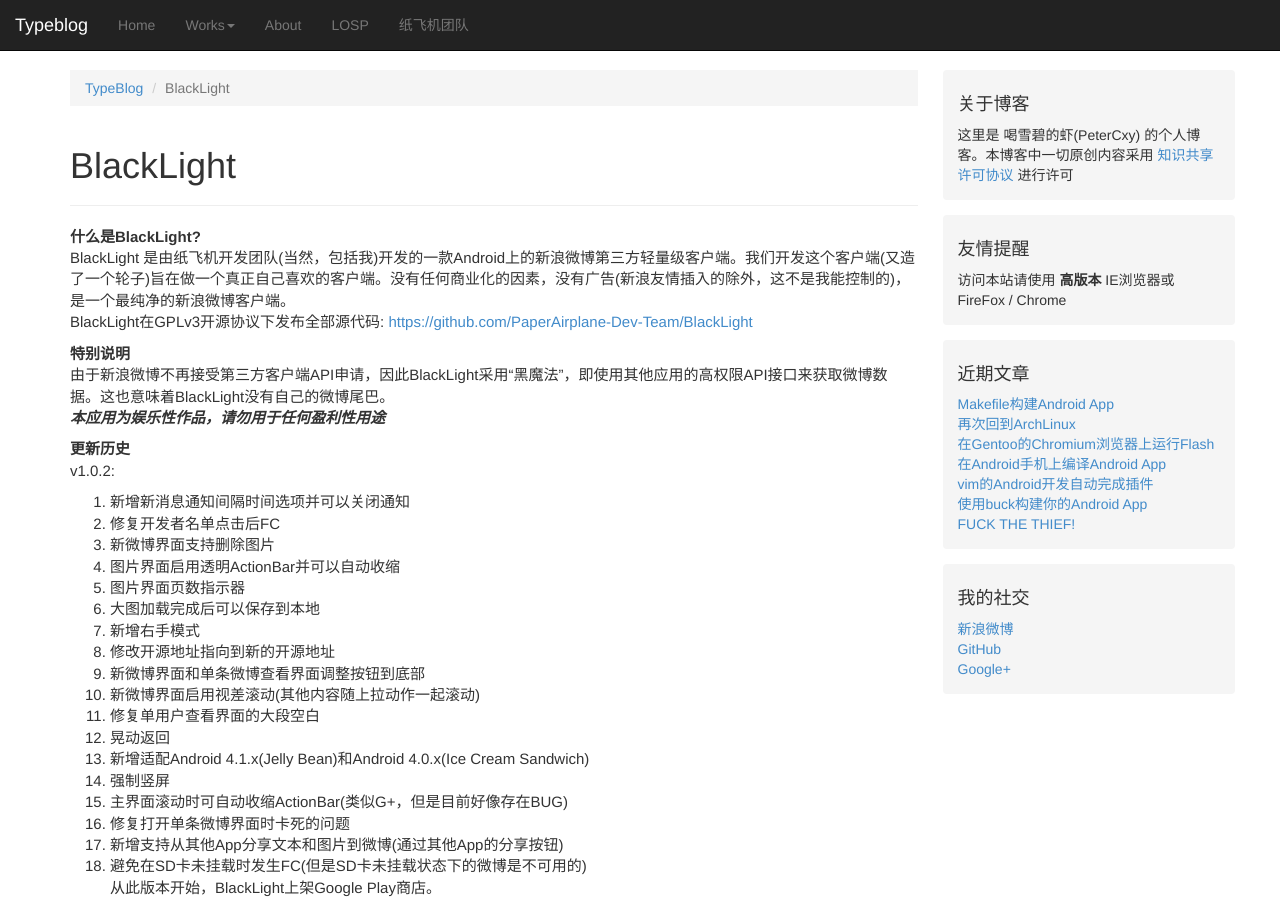
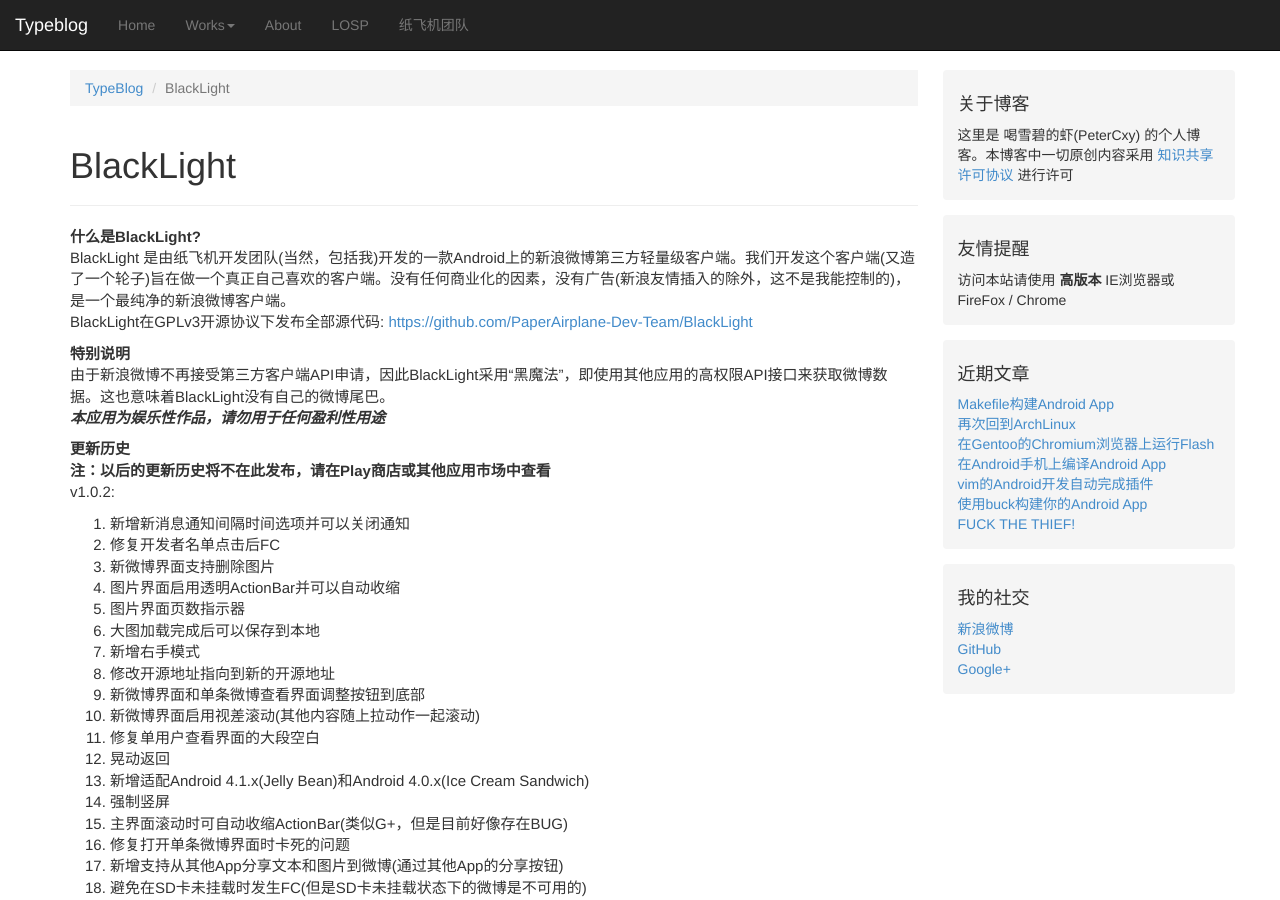
Before and after one commit to slanterns-fork/Blog, a Jekyll site: the page built from blacklight/index.md, in a window 1280 px wide and 900 px high. Built offline with Jekyll 4.4.1, drawn with Linux system fonts in a browser that asks for light colours; Markdown is read by kramdown in place of the engine named in the settings; comment, search, counter and statistics services are not loaded.

Commit message:
deprecated update log

```diff
--- a/blacklight/index.md
+++ b/blacklight/index.md
@@ -12,6 +12,7 @@
 __*本应用为娱乐性作品，请勿用于任何盈利性用途*__
 
 __更新历史__
+__注：以后的更新历史将不在此发布，请在Play商店或其他应用市场中查看__
 v1.0.2:
 1. 新增新消息通知间隔时间选项并可以关闭通知
 2. 修复开发者名单点击后FC
```
